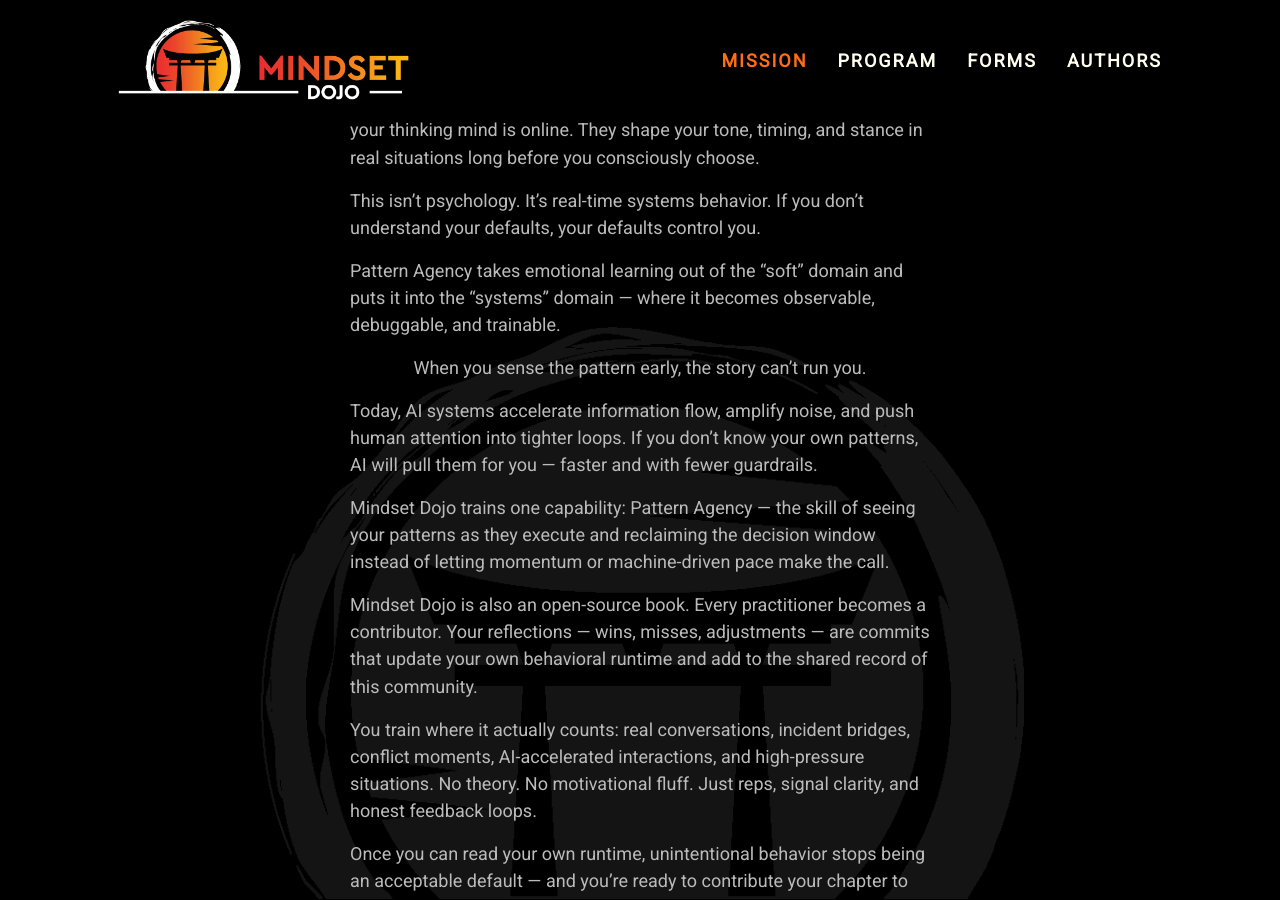
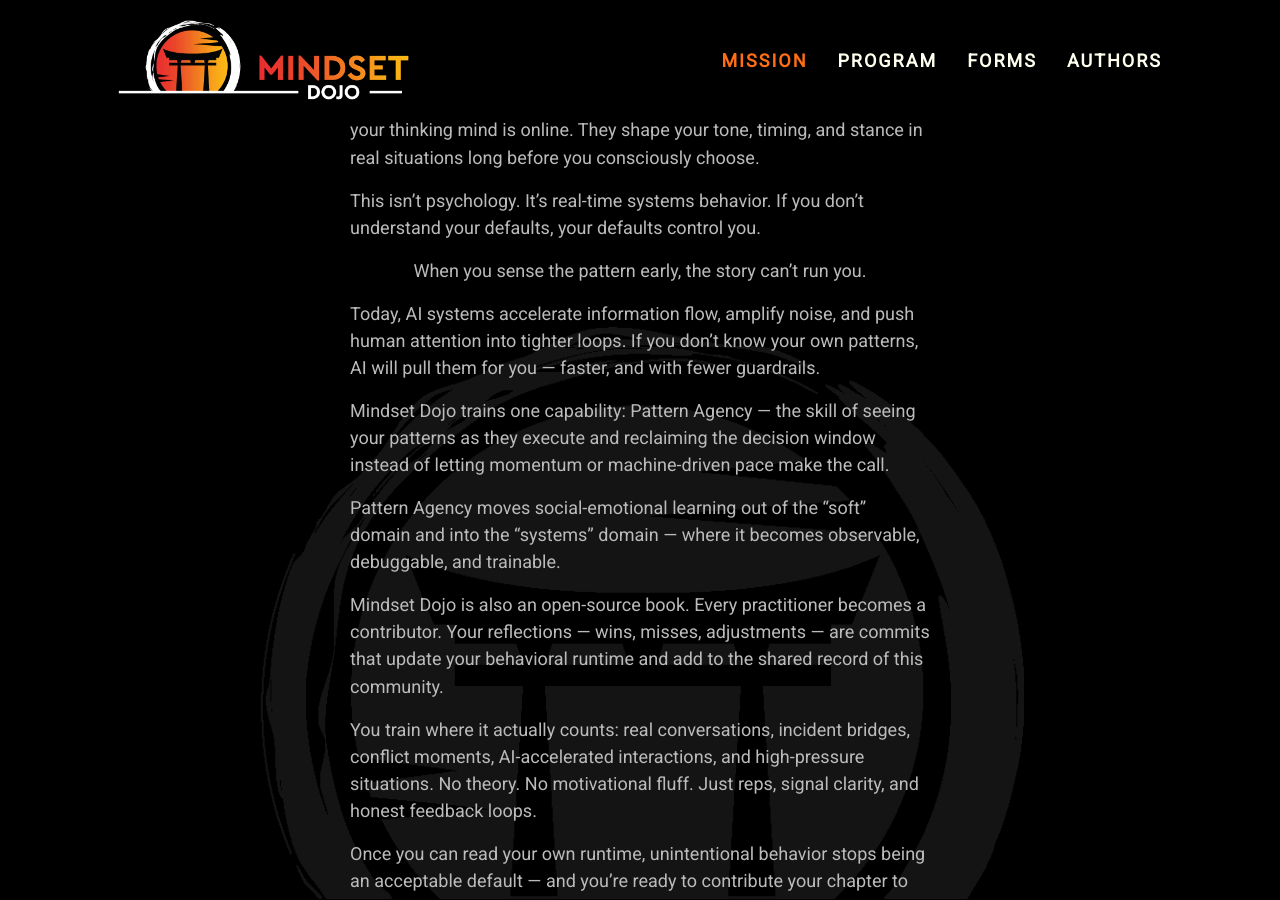
Before and after one commit to mindset-dojo/mindset-dojo.github.io, a Jekyll site: the page built from mission.md, in a window 1280 px wide and 900 px high, scrolled down 243 px. Built offline with Jekyll 4.4.1, drawn with Linux system fonts in a browser that asks for light colours; some web fonts are replaced.

Commit message:
refactor(page): mission recalibration

```diff
--- a/_data/sections/mission.yaml
+++ b/_data/sections/mission.yaml
@@ -11,23 +11,24 @@ description: |
   This isn't psychology. It's real-time systems behavior. If you don’t
   understand your defaults, your defaults control you.
 
-  Pattern Agency takes emotional learning out of the “soft” domain and puts it
-  into the “systems” domain — where it becomes observable, debuggable, and trainable.
-
   When you sense the pattern early, the story can’t run you.
 
   Today, AI systems accelerate information flow, amplify noise, and push human
   attention into tighter loops. If you don't know your own patterns, AI will
-  pull them for you — faster and with fewer guardrails.
+  pull them for you — faster, and with fewer guardrails.
 
   Mindset Dojo trains one capability: Pattern Agency — the skill of seeing
   your patterns as they execute and reclaiming the decision window instead of
   letting momentum or machine-driven pace make the call.
 
+  Pattern Agency moves social-emotional learning out of the “soft” domain and
+  into the “systems” domain — where it becomes observable, debuggable, and
+  trainable.
+
   Mindset Dojo is also an open-source book. Every practitioner becomes a
   contributor. Your reflections — wins, misses, adjustments — are commits
-  that update your own behavioral runtime and add to the shared record of
-  this community.
+  that update your behavioral runtime and add to the shared record of this
+  community.
 
   You train where it actually counts: real conversations, incident bridges,
   conflict moments, AI-accelerated interactions, and high-pressure situations.
```
